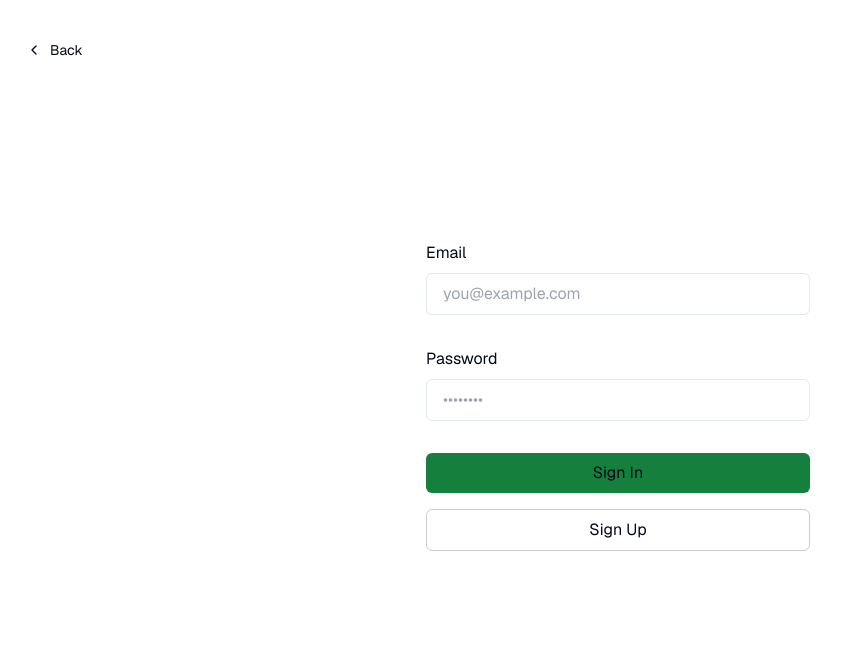
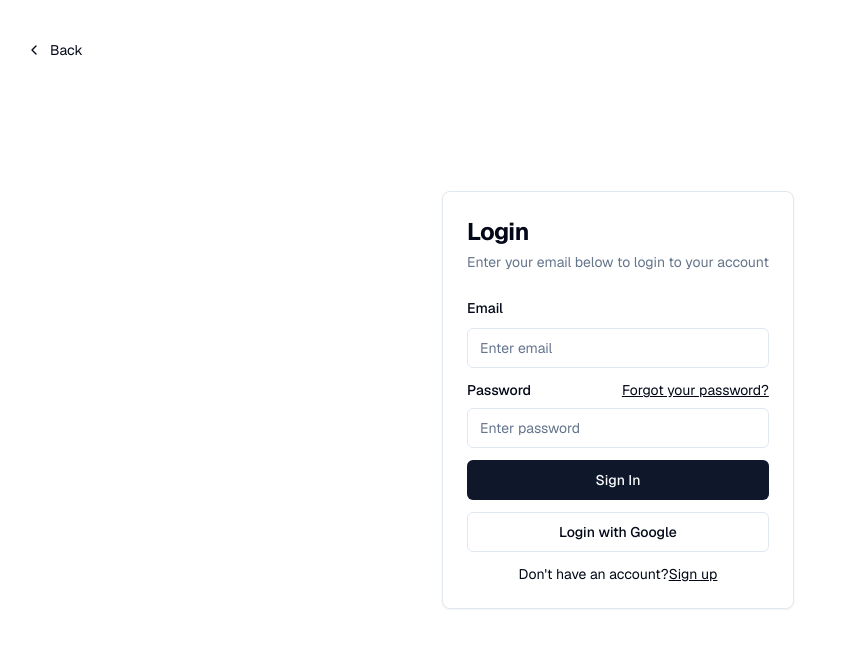
Before and after one commit to iamstarcode/paysage, a Next.js app: page /login in a window 1280 px wide. Shown: the top 648 px of the page, without its empty margins (22-863 px from the left). Built offline with nearby package versions, Linux system fonts and the light colour scheme.

Commit message:
chore: created login form

```diff
--- a/app/login/page.tsx
+++ b/app/login/page.tsx
@@ -1,40 +1,43 @@
-import Link from 'next/link';
-import { headers } from 'next/headers';
-import { createClient } from '@/utils/supabase/server';
-import { redirect } from 'next/navigation';
-import { SubmitButton } from './submit-button';
+import { headers } from "next/headers"
+import Link from "next/link"
+import { redirect } from "next/navigation"
+import { createClient } from "@/utils/supabase/server"
+
+import LoginComponent from "@/components/Login"
+
+import { SubmitButton } from "./submit-button"
 
 export default function Login({
   searchParams,
 }: {
-  searchParams: { message: string };
+  searchParams: { message: string }
 }) {
   const signIn = async (formData: FormData) => {
-    'use server';
+    "use server"
 
-    const email = formData.get('email') as string;
-    const password = formData.get('password') as string;
-    const supabase = createClient();
+    const email = formData.get("email") as string
+    const password = formData.get("password") as string
+    const supabase = createClient()
 
     const { error } = await supabase.auth.signInWithPassword({
       email,
       password,
-    });
+    })
 
     if (error) {
-      return redirect('/login?message=Could not authenticate user');
+      return redirect("/login?message=Could not authenticate user")
     }
 
-    return redirect('/protected');
-  };
+    return redirect("/protected")
+  }
 
   const signUp = async (formData: FormData) => {
-    'use server';
+    "use server"
 
-    const origin = headers().get('origin');
-    const email = formData.get('email') as string;
-    const password = formData.get('password') as string;
-    const supabase = createClient();
+    const origin = headers().get("origin")
+    const email = formData.get("email") as string
+    const password = formData.get("password") as string
+    const supabase = createClient()
 
     const { error } = await supabase.auth.signUp({
       email,
@@ -42,79 +45,40 @@ export default function Login({
       options: {
         emailRedirectTo: `${origin}/auth/callback`,
       },
-    });
+    })
 
     if (error) {
-      console.log(error, 'fefwfd');
-      return redirect('/login?message=Could not authenticate user');
+      console.log(error, "fefwfd")
+      return redirect("/login?message=Could not authenticate user")
     }
 
-    return redirect('/login?message=Check email to continue sign in process');
-  };
+    return redirect("/login?message=Check email to continue sign in process")
+  }
 
   return (
-    <div className='flex-1 flex flex-col w-full px-8 sm:max-w-md justify-center gap-2'>
+    <div className="flex-1 flex flex-col w-full px-8 sm:max-w-md justify-center gap-2">
       <Link
-        href='/'
-        className='absolute left-8 top-8 py-2 px-4 rounded-md no-underline text-foreground bg-btn-background hover:bg-btn-background-hover flex items-center group text-sm'
+        href="/"
+        className="absolute left-8 top-8 py-2 px-4 rounded-md no-underline text-foreground bg-btn-background hover:bg-btn-background-hover flex items-center group text-sm"
       >
         <svg
-          xmlns='http://www.w3.org/2000/svg'
-          width='24'
-          height='24'
-          viewBox='0 0 24 24'
-          fill='none'
-          stroke='currentColor'
-          strokeWidth='2'
-          strokeLinecap='round'
-          strokeLinejoin='round'
-          className='mr-2 h-4 w-4 transition-transform group-hover:-translate-x-1'
+          xmlns="http://www.w3.org/2000/svg"
+          width="24"
+          height="24"
+          viewBox="0 0 24 24"
+          fill="none"
+          stroke="currentColor"
+          strokeWidth="2"
+          strokeLinecap="round"
+          strokeLinejoin="round"
+          className="mr-2 h-4 w-4 transition-transform group-hover:-translate-x-1"
         >
-          <polyline points='15 18 9 12 15 6' />
-        </svg>{' '}
+          <polyline points="15 18 9 12 15 6" />
+        </svg>{" "}
         Back
       </Link>
 
-      <form className='animate-in flex-1 flex flex-col w-full justify-center gap-2 text-foreground'>
-        <label className='text-md' htmlFor='email'>
-          Email
-        </label>
-        <input
-          className='rounded-md px-4 py-2 bg-inherit border mb-6'
-          name='email'
-          placeholder='you@example.com'
-          required
-        />
-        <label className='text-md' htmlFor='password'>
-          Password
-        </label>
-        <input
-          className='rounded-md px-4 py-2 bg-inherit border mb-6'
-          type='password'
-          name='password'
-          placeholder='••••••••'
-          required
-        />
-        <SubmitButton
-          formAction={signIn}
-          className='bg-green-700 rounded-md px-4 py-2 text-foreground mb-2'
-          pendingText='Signing In...'
-        >
-          Sign In
-        </SubmitButton>
-        <SubmitButton
-          formAction={signUp}
-          className='border border-foreground/20 rounded-md px-4 py-2 text-foreground mb-2'
-          pendingText='Signing Up...'
-        >
-          Sign Up
-        </SubmitButton>
-        {searchParams?.message && (
-          <p className='mt-4 p-4 bg-foreground/10 text-foreground text-center'>
-            {searchParams.message}
-          </p>
-        )}
-      </form>
+      <LoginComponent />
     </div>
-  );
+  )
 }
--- a/components/Login.tsx
+++ b/components/Login.tsx
@@ -1,63 +1,123 @@
-/**
- * v0 by Vercel.
- * @see https://v0.dev/t/P80QdwhOT9j
- * Documentation: https://v0.dev/docs#integrating-generated-code-into-your-nextjs-app
- */
+"use client"
+
+import Link from "next/link"
+import { registerSchema } from "@/utils/schema"
+import { zodResolver } from "@hookform/resolvers/zod"
+import { useFormState } from "react-dom"
+import { useForm } from "react-hook-form"
+import { z } from "zod"
+
+import { Button } from "@/components/ui/button"
 import {
-  CardTitle,
+  Card,
+  CardContent,
   CardDescription,
   CardHeader,
-  CardContent,
-  Card,
-} from '@/components/ui/card';
-import { Label } from '@/components/ui/label';
-import { Input } from '@/components/ui/input';
-import Link from 'next/link';
-import { Button } from '@/components/ui/button';
+  CardTitle,
+} from "@/components/ui/card"
+import {
+  Form,
+  FormControl,
+  FormDescription,
+  FormField,
+  FormItem,
+  FormLabel,
+  FormMessage,
+} from "@/components/ui/form"
+import { Input } from "@/components/ui/input"
+import { Label } from "@/components/ui/label"
+import { signIn, signUp } from "@/app/actions"
+
+import { SubmitButton } from "./SubmitButton"
 
 export default function Component() {
+  const form = useForm<z.infer<typeof registerSchema>>({
+    resolver: zodResolver(registerSchema),
+    mode: "onBlur",
+    defaultValues: {
+      email: "",
+      password: "",
+    },
+  })
+
+  const [state, formAction] = useFormState(signIn, {} as any)
+
   return (
-    <Card className='mx-auto max-w-md'>
-      <CardHeader className='space-y-1'>
-        <CardTitle className='text-2xl font-bold'>Login</CardTitle>
+    <Card className="mx-auto max-w-md">
+      <CardHeader className="space-y-1">
+        <CardTitle className="text-2xl font-bold">Login</CardTitle>
         <CardDescription>
           Enter your email below to login to your account
         </CardDescription>
       </CardHeader>
       <CardContent>
-        <div className='space-y-4'>
-          <div className='space-y-2'>
-            <Label htmlFor='email'>Email</Label>
-            <Input
-              id='email'
-              placeholder='m@example.com'
-              required
-              type='email'
+        <Form {...form}>
+          <form action={formAction} className="space-y-3">
+            <FormField
+              control={form.control}
+              name="email"
+              render={({ field }) => (
+                <FormItem>
+                  <FormLabel>Email</FormLabel>
+                  <FormControl>
+                    <Input type="email" placeholder="Enter email" {...field} />
+                  </FormControl>
+                  <FormMessage className="text-xs" />
+                </FormItem>
+              )}
             />
-          </div>
-          <div className='space-y-2'>
-            <div className='flex items-center'>
-              <Label htmlFor='password'>Password</Label>
-              <Link className='ml-auto inline-block text-sm underline' href='#'>
-                Forgot your password?
+
+            <FormField
+              control={form.control}
+              name="password"
+              render={({ field }) => (
+                <FormItem>
+                  <div className="flex items-center">
+                    <FormLabel>Password</FormLabel>
+                    <Link
+                      className="ml-auto inline-block text-sm underline"
+                      href="#"
+                    >
+                      Forgot your password?
+                    </Link>
+                  </div>
+                  <FormControl>
+                    <Input
+                      type="password"
+                      placeholder="Enter password"
+                      {...field}
+                    />
+                  </FormControl>
+                  <FormMessage className="text-xs" />
+                </FormItem>
+              )}
+            />
+
+            <SubmitButton
+              formAction={formAction}
+              type="submit"
+              className="w-full"
+              text="Sign In"
+              pendingText="Signing In..."
+            />
+
+            <SubmitButton
+              type="button"
+              className="w-full"
+              variant="outline"
+              text="Login with Google"
+              pendingText="Logging In With Google..."
+            />
+
+            <div className="mt-4 text-center text-sm">
+              Don't have an account?
+              <Link className="underline" href="#">
+                Sign up
               </Link>
             </div>
-            <Input id='password' required type='password' />
-          </div>
-          <Button className='w-full' type='submit'>
-            Login
-          </Button>
-          <Button className='w-full' variant='outline'>
-            Login with Google
-          </Button>
-        </div>
-        <div className='mt-4 text-center text-sm'>
-          Don't have an account?
-          <Link className='underline' href='#'>
-            Sign up
-          </Link>
-        </div>
+          </form>
+        </Form>
       </CardContent>
     </Card>
-  );
+  )
 }
--- /dev/null
+++ b/components/SubmitButton.tsx
@@ -0,0 +1,24 @@
+"use client"
+
+import { Loader2 } from "lucide-react"
+import { useFormStatus } from "react-dom"
+
+import { Button, ButtonProps } from "@/components/ui/button"
+
+type Props = ButtonProps & {
+  pendingText?: string
+  text: string
+}
+
+export function SubmitButton({ text, pendingText, ...props }: Props) {
+  const { pending, action } = useFormStatus()
+
+  const isPending = pending && action === props.formAction
+
+  return (
+    <Button {...props} disabled={isPending}>
+      {isPending ? <Loader2 className="mr-2 h-4 w-4 animate-spin" /> : null}
+      {isPending ? pendingText : text}
+    </Button>
+  )
+}
--- /dev/null
+++ b/components/ui/alert.tsx
@@ -0,0 +1,59 @@
+import * as React from "react"
+import { cva, type VariantProps } from "class-variance-authority"
+
+import { cn } from "@/lib/utils"
+
+const alertVariants = cva(
+  "relative w-full rounded-lg border p-4 [&>svg~*]:pl-7 [&>svg+div]:translate-y-[-3px] [&>svg]:absolute [&>svg]:left-4 [&>svg]:top-4 [&>svg]:text-foreground",
+  {
+    variants: {
+      variant: {
+        default: "bg-background text-foreground",
+        destructive:
+          "border-destructive/50 text-destructive dark:border-destructive [&>svg]:text-destructive",
+      },
+    },
+    defaultVariants: {
+      variant: "default",
+    },
+  }
+)
+
+const Alert = React.forwardRef<
+  HTMLDivElement,
+  React.HTMLAttributes<HTMLDivElement> & VariantProps<typeof alertVariants>
+>(({ className, variant, ...props }, ref) => (
+  <div
+    ref={ref}
+    role="alert"
+    className={cn(alertVariants({ variant }), className)}
+    {...props}
+  />
+))
+Alert.displayName = "Alert"
+
+const AlertTitle = React.forwardRef<
+  HTMLParagraphElement,
+  React.HTMLAttributes<HTMLHeadingElement>
+>(({ className, ...props }, ref) => (
+  <h5
+    ref={ref}
+    className={cn("mb-1 font-medium leading-none tracking-tight", className)}
+    {...props}
+  />
+))
+AlertTitle.displayName = "AlertTitle"
+
+const AlertDescription = React.forwardRef<
+  HTMLParagraphElement,
+  React.HTMLAttributes<HTMLParagraphElement>
+>(({ className, ...props }, ref) => (
+  <div
+    ref={ref}
+    className={cn("text-sm [&_p]:leading-relaxed", className)}
+    {...props}
+  />
+))
+AlertDescription.displayName = "AlertDescription"
+
+export { Alert, AlertTitle, AlertDescription }
--- a/package.json
+++ b/package.json
@@ -15,6 +15,7 @@
     "class-variance-authority": "^0.7.0",
     "clsx": "^2.1.0",
     "geist": "^1.2.1",
+    "lucide": "^0.334.0",
     "lucide-react": "^0.331.0",
     "next": "^14.1.0",
     "postcss": "8.4.33",
@@ -28,9 +29,11 @@
     "zod": "^3.22.4"
   },
   "devDependencies": {
+    "@ianvs/prettier-plugin-sort-imports": "^4.1.1",
     "@types/node": "20.11.5",
     "@types/react": "18.2.48",
     "@types/react-dom": "18.2.18",
-    "encoding": "^0.1.13"
+    "encoding": "^0.1.13",
+    "prettier": "^3.2.5"
   }
 }
--- /dev/null
+++ b/utils/schema.ts
@@ -0,0 +1,8 @@
+import { z } from 'zod';
+
+export const registerSchema = z.object({
+  email: z.string().email(),
+  password: z.string().min(6, {
+    message: 'Password should contain at least 6 character',
+  }),
+});
```
Also changed, not shown: app/actions.ts (+34 -20 lines), prettier.config.js (added, +32 -0 lines), 1 other file (tests, documents, lock files or other folders).
